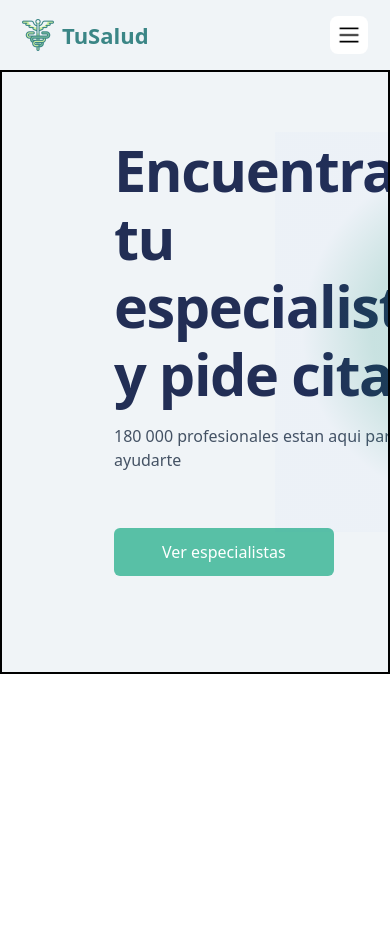
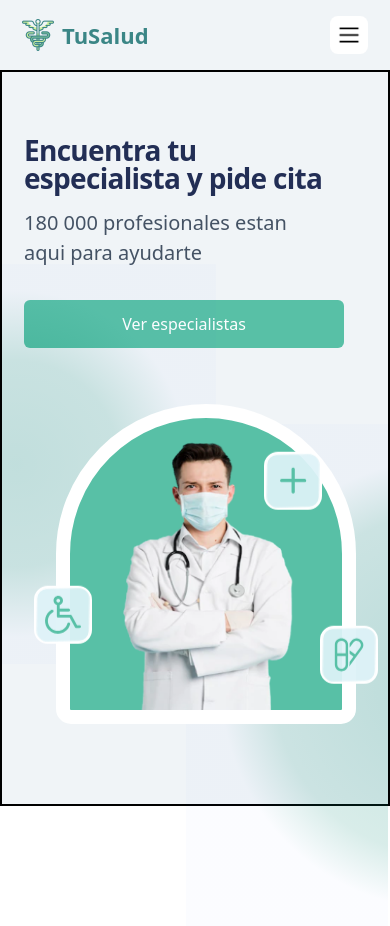
Before and after one commit to addliam/landing-page-medicos, a React (Vite) app: page / in a window 390 px wide. Shown: the top 926 px of the page. Before the commit the page ends 844 px from the top, so only its background shows below. Built offline with nearby package versions, Linux system fonts and the light colour scheme.

Commit message:
hero banner responsive

```diff
--- a/src/components/HeroBanner.jsx
+++ b/src/components/HeroBanner.jsx
@@ -7,18 +7,19 @@ import './styles/HeroBanner.css'
 
 const HeroBanner = () => {
   return (
-    <section className='px-28 flex flex-row items-end justify-between overflow-x-clip relative border-2 border-black pb-20'>
+    <section className='px-[22px] sm:px-28 flex flex-col sm:flex-row items-start sm:items-end justify-between overflow-x-clip relative border-2 border-black pb-20'>
         <div className='max-w-[460px] mb-4'>
-            <h1 className='text-[3.6rem] leading-[4.25rem] mt-16 font-semibold text-blueDark tracking-tight'>Encuentra tu especialista y pide cita</h1>
-            <p className='mt-4 text-grey'>180 000 profesionales estan aqui para ayudarte</p>
-            <button className='px-12 py-3 mt-14 bg-primary hover:bg-[#49a18b] text-[#FFFFFF] rounded-md'>
+            <h1 className='text-[28px] sm:text-[3.6rem] leading-[28px] sm:leading-[4.25rem] mt-16 font-semibold text-blueDark tracking-tight'>Encuentra tu <br className='block sm:hidden' /> especialista y pide cita</h1>
+            <p className='max-w-[300px] sm:max-w-none mt-4 text-[20px] sm:text-base text-grey'>180 000 profesionales estan aqui para ayudarte</p>
+            <button className='w-[20rem] sm:w-auto px-12 py-3 mt-8 sm:mt-14 bg-primary hover:bg-[#49a18b] text-[#FFFFFF] rounded-md'>
                 Ver especialistas
             </button>
         </div>
         <div className='relative mt-10'>
-            <div className='bg-primary z-10 relative w-[380px] h-[400px] border-[14px] border-[#FFFFFF]  rounded-t-[200px] rounded-b-[20px] mr-20'>
-                <img className='absolute right-[40px] -bottom-1' width="250px" height="280px" src={Doctor1} alt="doctor en bata blanca" />
-
+            <div className='bg-primary ml-8 z-10 relative w-[300px] h-[320px] sm:w-[380px] sm:h-[400px] border-[14px] border-[#FFFFFF] rounded-t-[200px] rounded-b-[20px] mr-20'>
+                <div className=''>
+                    <img className='absolute right-[30px] sm:right-[40px] -bottom-0 w-[200px] h-[290px] sm:w-[250px] sm:h-[360px]' width="250px" height="360px" src={Doctor1} alt="doctor en bata blanca" />
+                </div>
                 <div className='z-50 border-2 border-[#FFFFFF] rounded-[14px] bg-[#CEEBF3E6] w-[58px] h-[58px] absolute bottom-[80px] -left-[36px] floating_animation'>
                     <img className='border-none z-50' width="58px" height="58px" src={Disability} alt="disability" />
                 </div>
```
